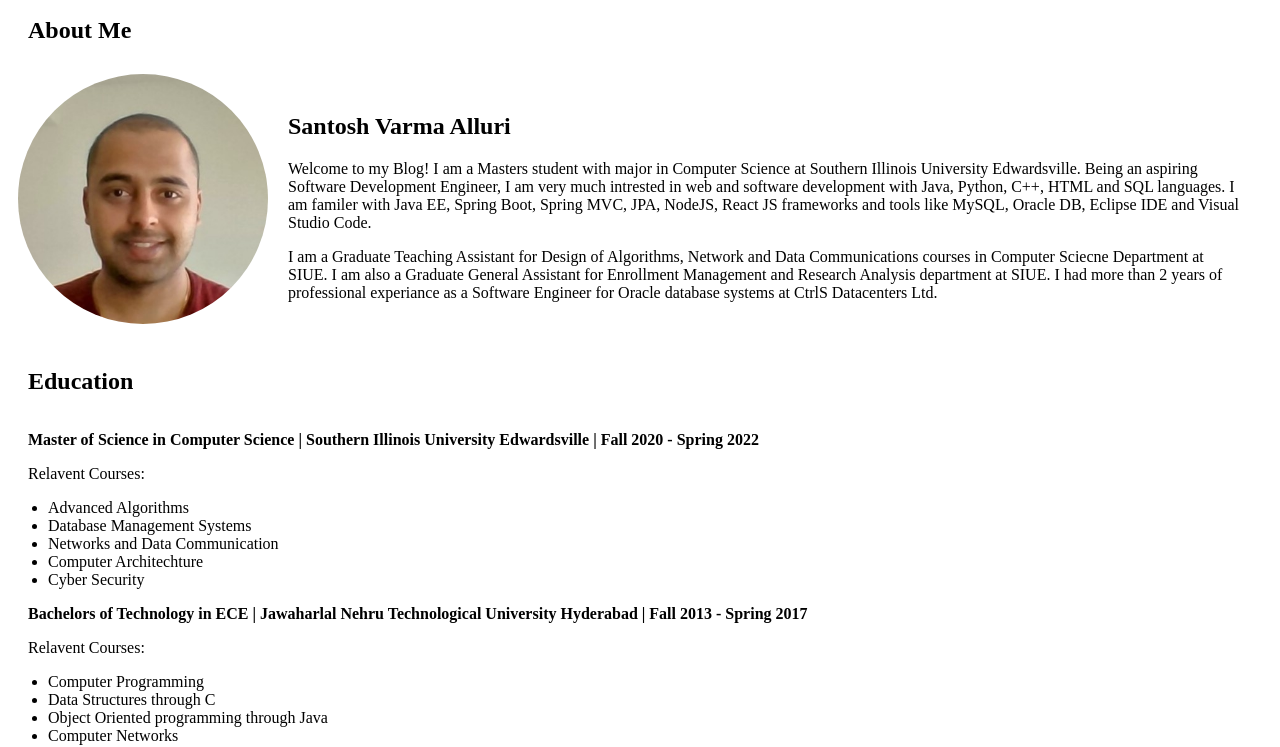
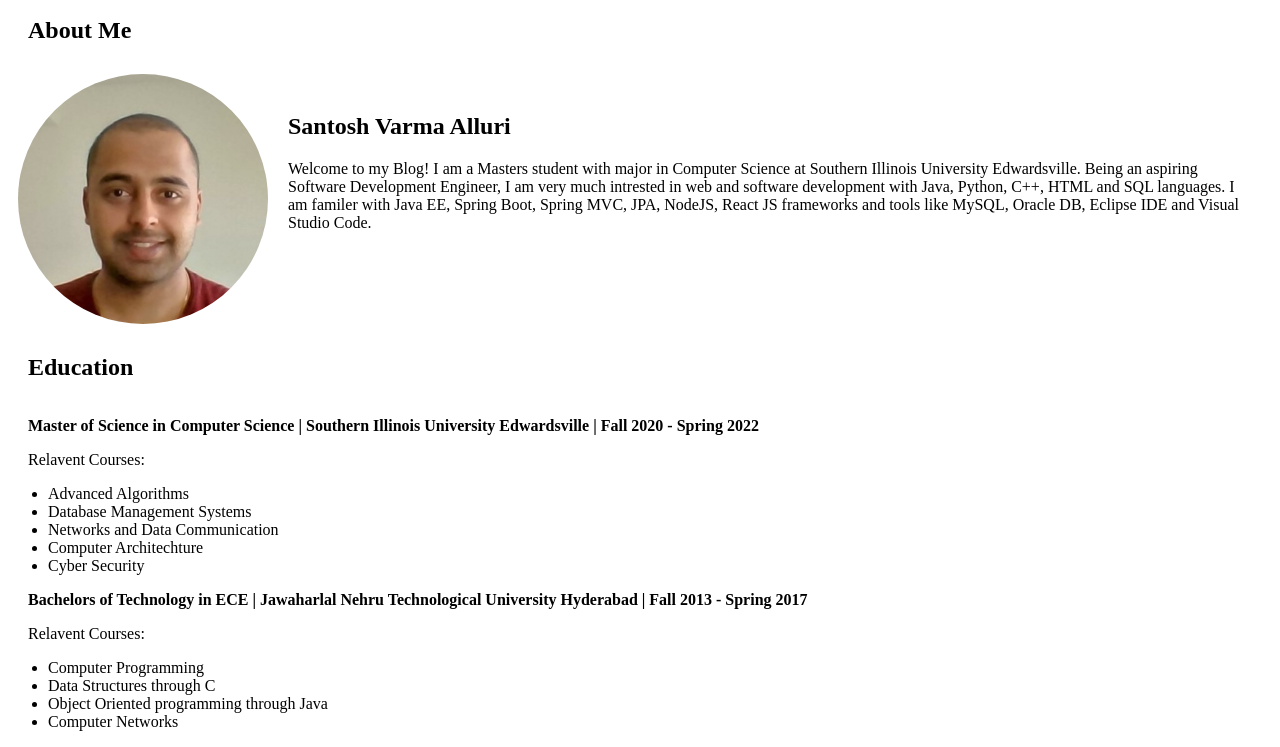
Before and after one commit to SantoshVarmaAlluri/My_Blog, a plain HTML site: page index.html in a window 1280 px wide. Shown: the part 73-820 px from the top of the page. Drawn offline with Linux system fonts and the light colour scheme.

Commit message:
Update index.html

```diff
--- a/index.html
+++ b/index.html
@@ -28,10 +28,6 @@
             Being an aspiring Software Development Engineer, I am very much intrested in web and software development with Java, Python,
             C++, HTML and SQL languages. I am familer with Java EE, Spring Boot, Spring MVC, JPA, NodeJS, React JS frameworks and tools like MySQL, Oracle
             DB, Eclipse IDE and Visual Studio Code.</p>
-
-        <p> I am a Graduate Teaching Assistant for Design of Algorithms, Network and Data Communications courses in Computer Sciecne
-            Department at SIUE. I am also a Graduate General Assistant for Enrollment Management and Research Analysis department at SIUE.
-            I had more than 2 years of professional experiance as a Software Engineer for Oracle database systems at CtrlS Datacenters Ltd.</p>
         </div>
     </div>
 
```
